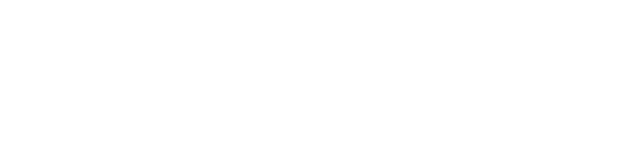
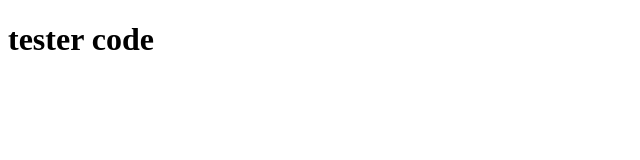
Before and after one commit to Manasvenee/Lorax, a plain HTML site: page index.html in a window 1280 px wide. Shown: the whole page, without its empty margins (0-640 px from the left). Drawn offline with Linux system fonts and the light colour scheme.

Commit message:
test commit push into branch of siddhesh

```diff
--- a/index.html
+++ b/index.html
@@ -9,3 +9,7 @@
 
 </body>
 </html>
+
+
+
+<h1>tester code</h1>
```
